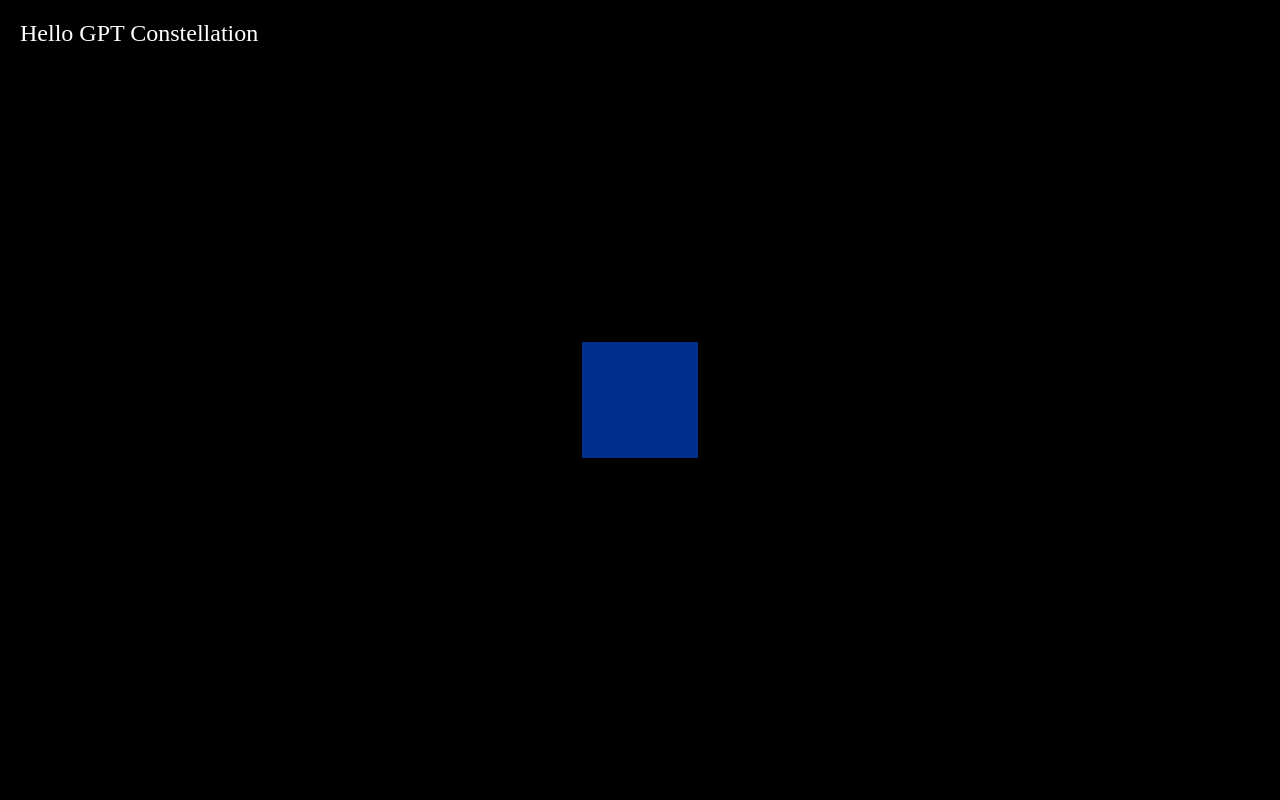
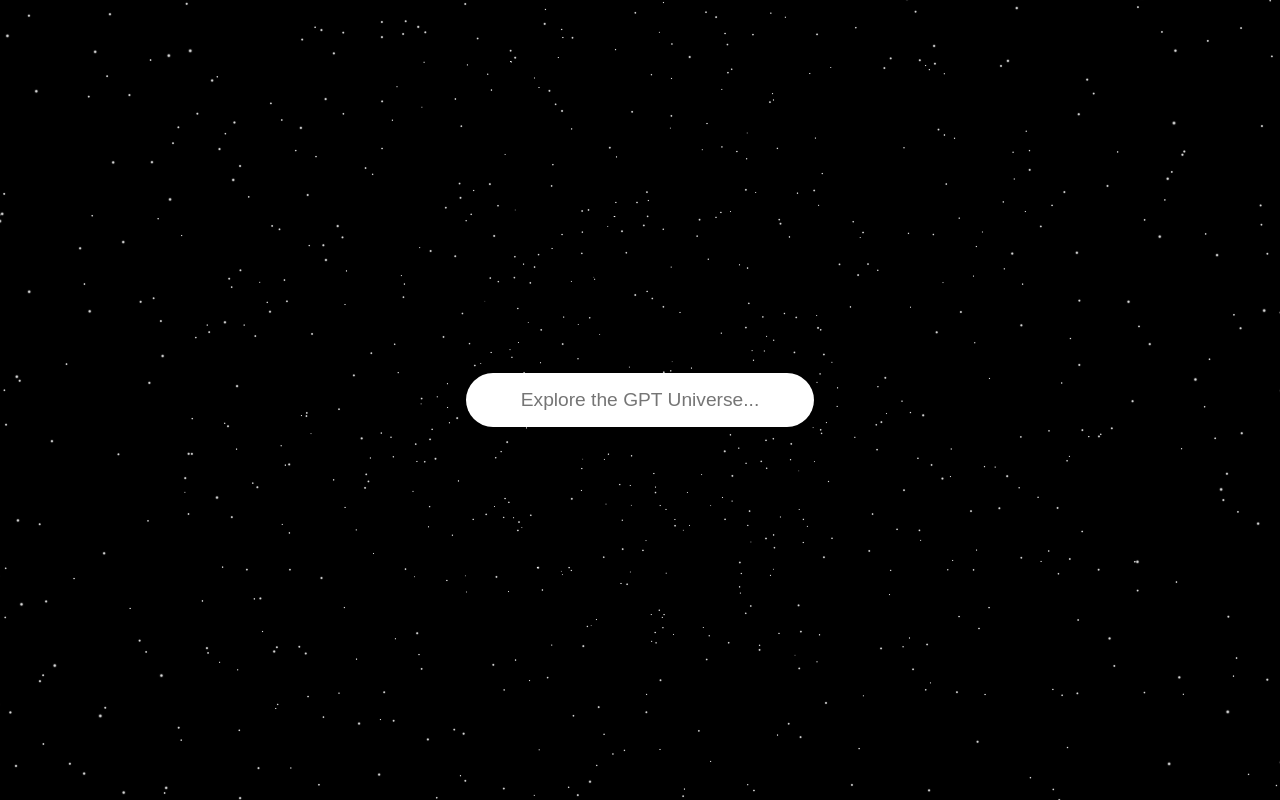
Before and after one commit to FLaNEUR-Q/universe, a React (Vite) app: page / in a window 1280 px wide. Built offline with nearby package versions, Linux system fonts and the light colour scheme.

Commit message:
Add files via upload

```diff
--- a/App.tsx
+++ b/App.tsx
@@ -1,29 +1,68 @@
-import React from 'react'
+import React, { useState } from 'react'
 import { Canvas } from '@react-three/fiber'
-import { OrbitControls } from '@react-three/drei'
+import { Stars, OrbitControls } from '@react-three/drei'
 
 export default function App() {
+  const [searchTerm, setSearchTerm] = useState('')
+  const [submittedTerm, setSubmittedTerm] = useState('')
+
+  const handleSubmit = (e: React.FormEvent) => {
+    e.preventDefault()
+    if (searchTerm.trim()) {
+      setSubmittedTerm(searchTerm.trim())
+    }
+  }
+
   return (
-    <div style={{ width: '100vw', height: '100vh' }}>
+    <div style={{ width: '100vw', height: '100vh', position: 'relative' }}>
       <Canvas>
+        <Stars radius={100} depth={50} count={5000} factor={4} saturation={0} fade speed={1} />
         <ambientLight />
-        <mesh>
-          <boxGeometry />
-          <meshStandardMaterial color="royalblue" />
-        </mesh>
         <OrbitControls />
       </Canvas>
-      <div
+
+      <form
+        onSubmit={handleSubmit}
         style={{
           position: 'absolute',
-          top: 20,
-          left: 20,
-          color: 'white',
-          fontSize: '1.5rem',
+          top: '50%',
+          left: '50%',
+          transform: 'translate(-50%, -50%)',
+          zIndex: 10,
         }}
       >
-        Hello GPT Constellation
-      </div>
+        <input
+          type="text"
+          value={searchTerm}
+          onChange={e => setSearchTerm(e.target.value)}
+          placeholder="Explore the GPT Universe..."
+          style={{
+            padding: '1rem 1.5rem',
+            borderRadius: '999px',
+            border: 'none',
+            fontSize: '1.2rem',
+            outline: 'none',
+            width: '300px',
+            textAlign: 'center',
+          }}
+        />
+      </form>
+
+      {submittedTerm && (
+        <div
+          style={{
+            position: 'absolute',
+            top: '10%',
+            left: '50%',
+            transform: 'translateX(-50%)',
+            color: 'white',
+            fontSize: '1.5rem',
+            zIndex: 10,
+          }}
+        >
+          Searching for: {submittedTerm}
+        </div>
+      )}
     </div>
   )
 }
--- a/globals.css
+++ b/globals.css
@@ -1 +1,7 @@
-body, html { margin: 0; padding: 0; background-color: #000; overflow: hidden; }
+body, html {
+  margin: 0;
+  padding: 0;
+  background-color: #000;
+  overflow: hidden;
+  font-family: 'Segoe UI', Tahoma, Geneva, Verdana, sans-serif;
+}
--- a/package.json
+++ b/package.json
@@ -1,6 +1,6 @@
 {
   "name": "gpt-constellation",
-  "version": "1.0.0",
+  "version": "2.0.0",
   "private": true,
   "type": "module",
   "scripts": {
```
